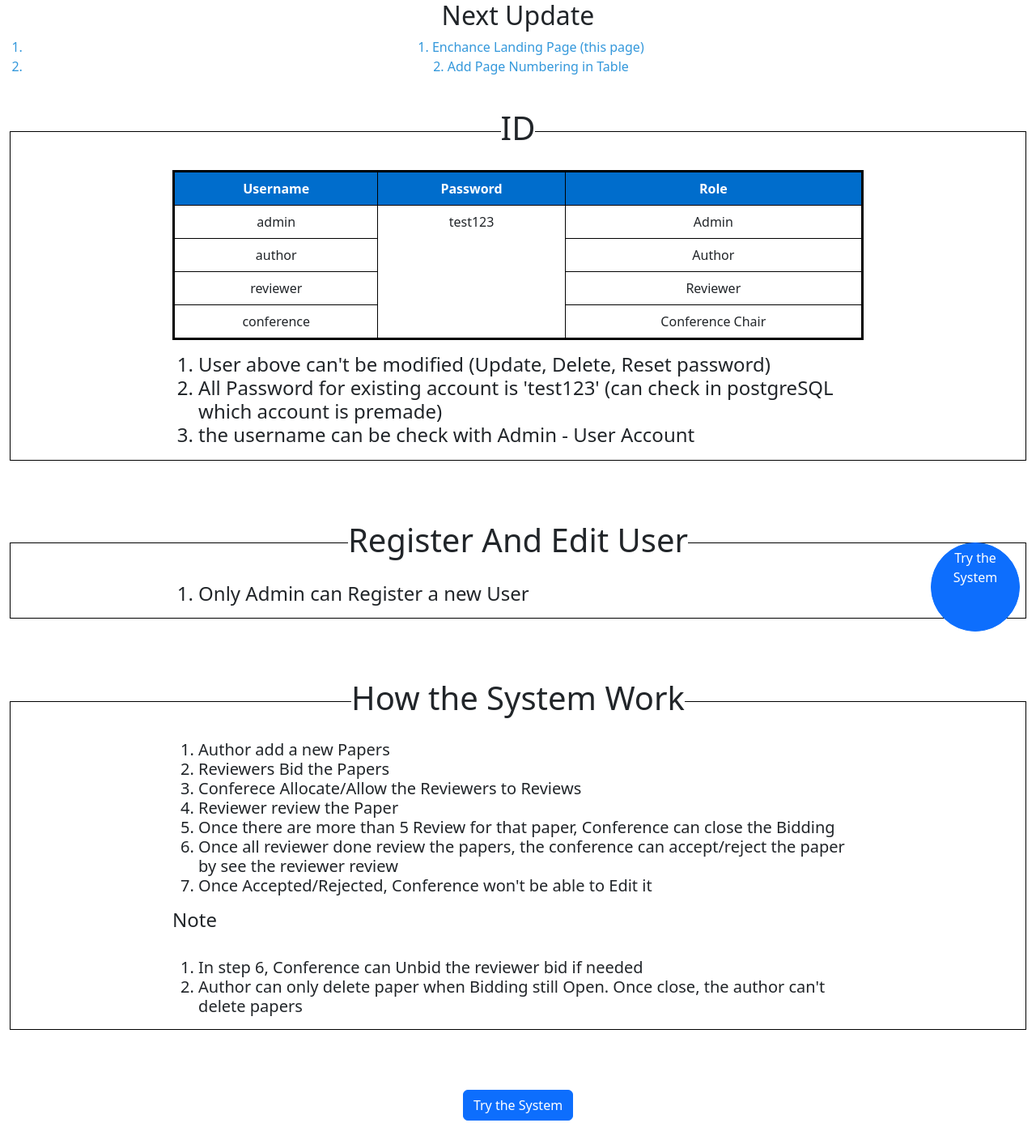
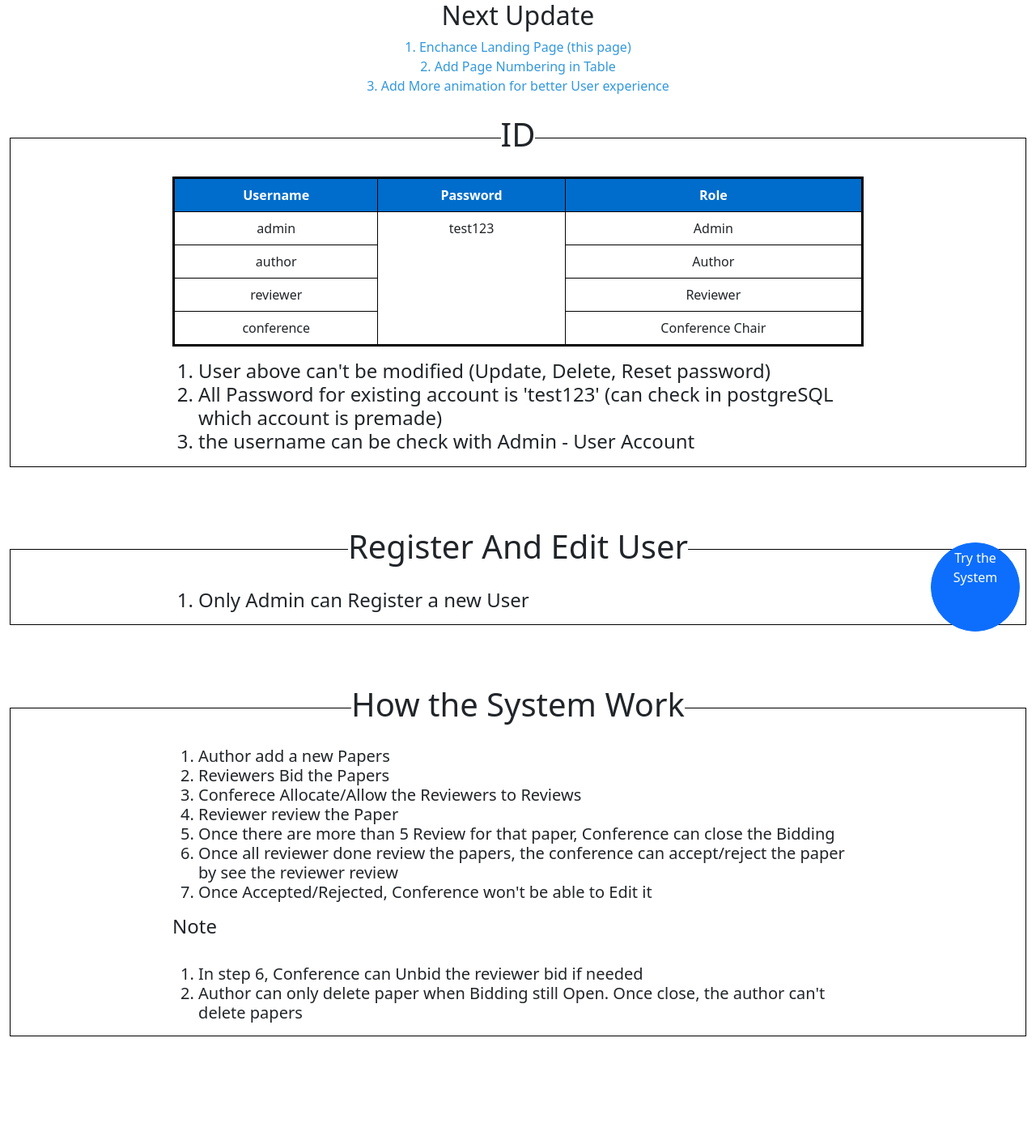
Before and after one commit to limlyang121/Front-end-Research, a React (Create React App) app: page / in a window 1280 px wide. Shown: the whole page at 81% size. After the commit the page ends 1378 px from the top, so only its background shows below. Built offline with nearby package versions, Linux system fonts and the light colour scheme.

Commit message:
Fix some typo

```diff
--- a/src/LandingPage.js
+++ b/src/LandingPage.js
@@ -7,9 +7,10 @@ import { Button, Container, Table } from 'reactstrap';
 
 const LandingPage = () => {
 
-  const nextUpdate  = [
+  const nextUpdate = [
     "Enchance Landing Page (this page)",
-    "Add Page Numbering in Table"
+    "Add Page Numbering in Table",
+    "Add More animation for better User experience"
   ]
 
 
@@ -17,13 +18,11 @@ const LandingPage = () => {
     <div className='background'>
       <h2 style={{ textAlign: "center" }}>Next Update</h2>
       <div style={{ color: "#3498db", textAlign: "center" }}>
-        <ol>
-          {nextUpdate.map((item, index) => (
-            <li key={index} >
-              {index + 1}. {item} <br />
-            </li>
-          ))}
-        </ol>
+        {nextUpdate.map((item, index) => (
+          <span key={index} >
+            {index + 1}. {item} <br />
+          </span>
+        ))}
 
       </div>
 
@@ -148,12 +147,6 @@ const LandingPage = () => {
         </fieldset>
         <br />
 
-
-        <div style={{ textAlign: "center" }}>
-
-          <Button color='primary' tag={Link} to="/login" >Try the System</Button>
-        </div>
-
         <br style={{ marginBottom: "10px" }} />
 
       </Container>
```
